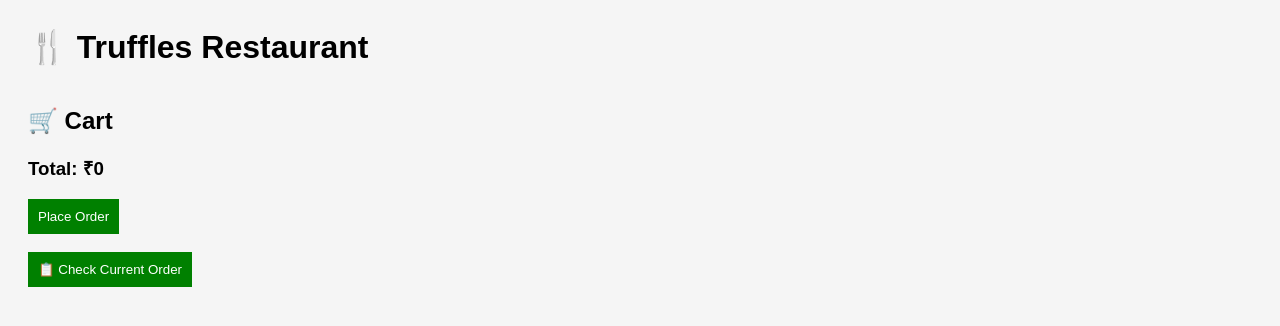
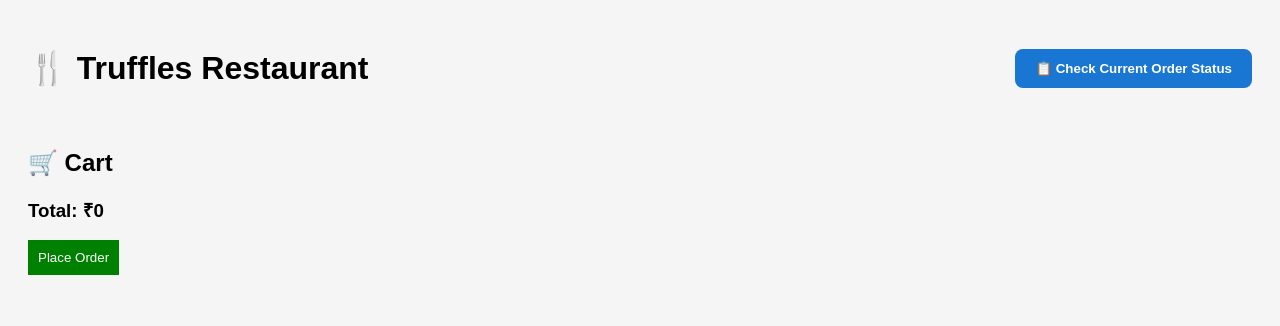
Before and after one commit to arykatta-design/restaurant-ordering-system, a website: page public/index.html in a window 1280 px wide. Drawn offline with Linux system fonts and the light colour scheme; no server answers.

Commit message:
Fixed status button

```diff
--- a/public/index.html
+++ b/public/index.html
@@ -3,11 +3,45 @@
 <head>
     <title>Truffles Restaurant</title>
     <link rel="stylesheet" href="style.css">
+
+    <style>
+
+        .top-bar{
+            display:flex;
+            justify-content:space-between;
+            align-items:center;
+            margin-bottom:20px;
+        }
+
+        .status-btn{
+            background:#1976d2;
+            color:white;
+            border:none;
+            padding:12px 20px;
+            border-radius:8px;
+            cursor:pointer;
+            font-weight:bold;
+        }
+
+    </style>
+
 </head>
 
 <body>
 
-    <h1>🍴 Truffles Restaurant</h1>
+    <div class="top-bar">
+
+        <h1>🍴 Truffles Restaurant</h1>
+
+        <button
+            class="status-btn"
+            onclick="checkStatus()">
+
+            📋 Check Current Order Status
+
+        </button>
+
+    </div>
 
     <div id="menu"></div>
 
@@ -18,14 +52,8 @@
     <h3 id="total">Total: ₹0</h3>
 
     <button onclick="placeOrder()">
-    Place Order
-</button>
-
-<br><br>
-
-<button onclick="checkStatus()">
-    📋 Check Current Order
-</button>
+        Place Order
+    </button>
 
     <script src="script.js"></script>
 
```
